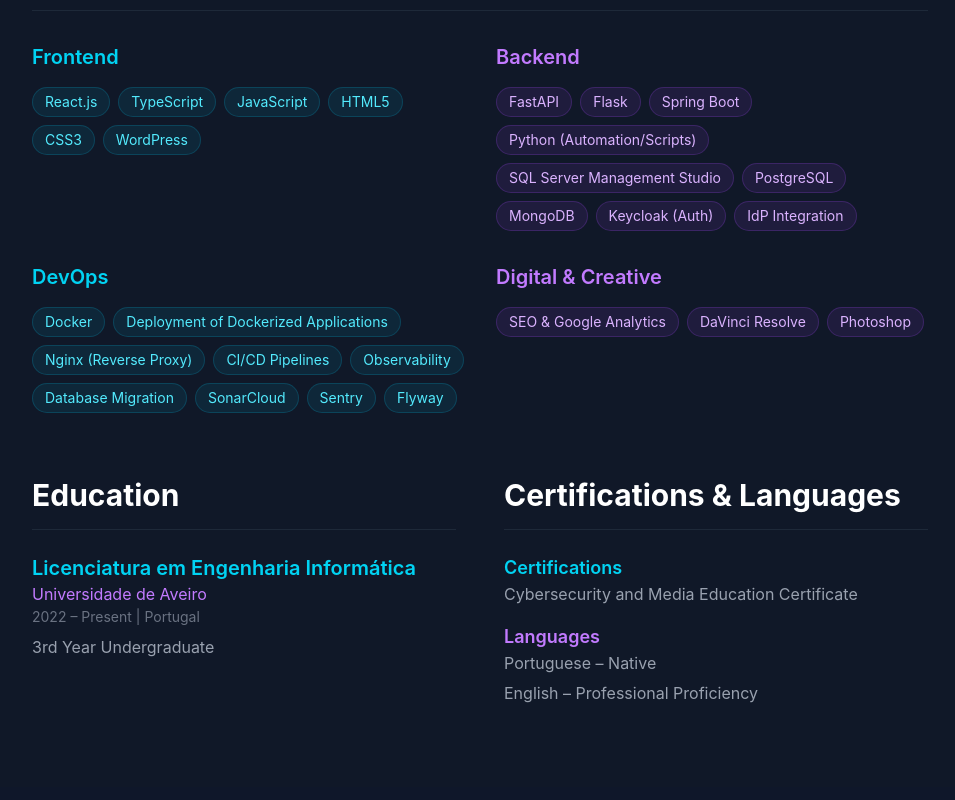
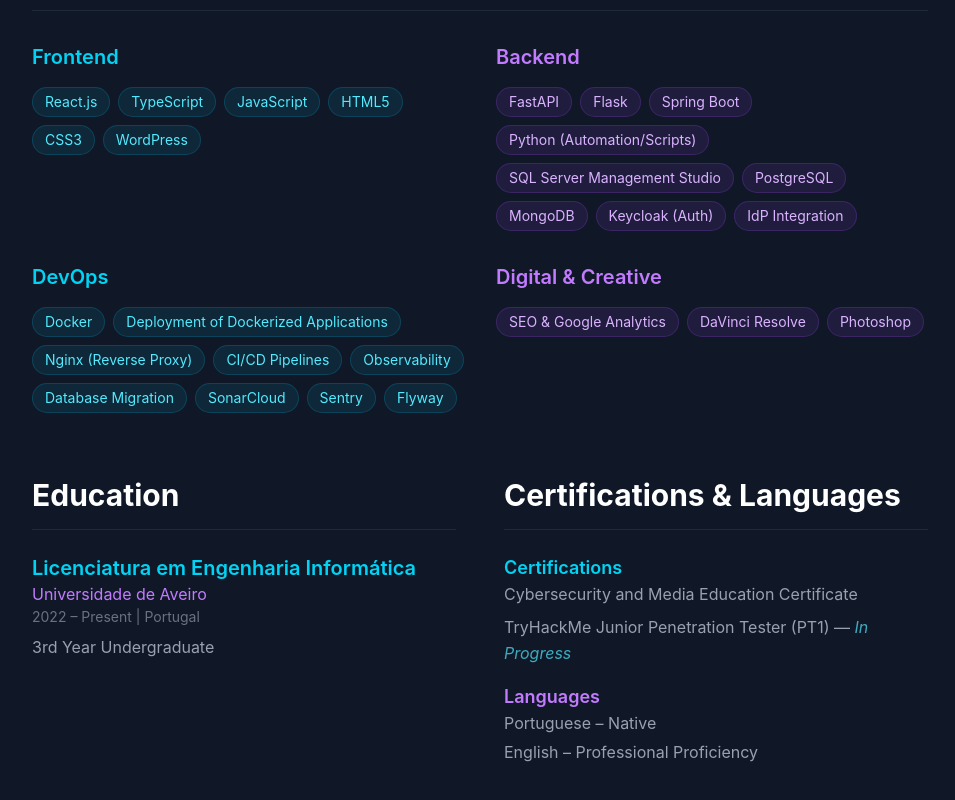
Before and after one commit to Goncsal/portfolio, a React (Vite) app: page /about in a window 1280 px wide. Shown: the part 1486-2286 px from the top of the page, without its empty margins (160-1115 px from the left). Built offline with nearby package versions, Linux system fonts and the light colour scheme.

Commit message:
PT1 cert mention

```diff
--- a/src/pages/About.tsx
+++ b/src/pages/About.tsx
@@ -155,7 +155,10 @@
                     <div className="space-y-4">
                         <div>
                             <h3 className="text-lg font-semibold text-cyan-400">Certifications</h3>
-                            <p className="text-gray-400">Cybersecurity and Media Education Certificate</p>
+                            <ul className="text-gray-400 space-y-2">
+                                <li>Cybersecurity and Media Education Certificate</li>
+                                <li>TryHackMe Junior Penetration Tester (PT1) — <span className="text-cyan-300/70 italic">In Progress</span></li>
+                            </ul>
                         </div>
                         <div>
                             <h3 className="text-lg font-semibold text-purple-400">Languages</h3>
--- /dev/null
+++ b/src/writeups/tryhackme-pt1.md
@@ -0,0 +1,11 @@
+# TryHackMe Junior Penetration Tester (PT1)
+
+Currently studying for the TryHackMe Junior Penetration Tester (PT1) certification.
+
+![TryHackMe PT1 Certification](/tryhackme-pt1.png)
+
+This certification covers entry-level, hands-on penetration testing skills, including:
+- Adversarial thinking
+- Offensive security techniques
+- Vulnerability assessment
+- Practical exploitation
```
Also changed, not shown: public/tryhackme-pt1.png (added).
